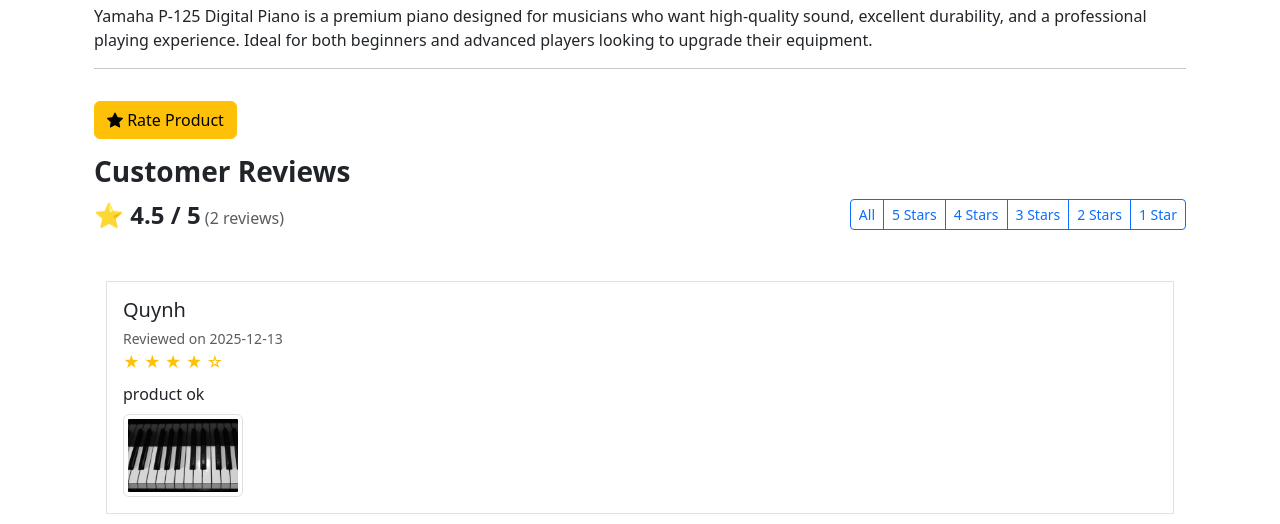
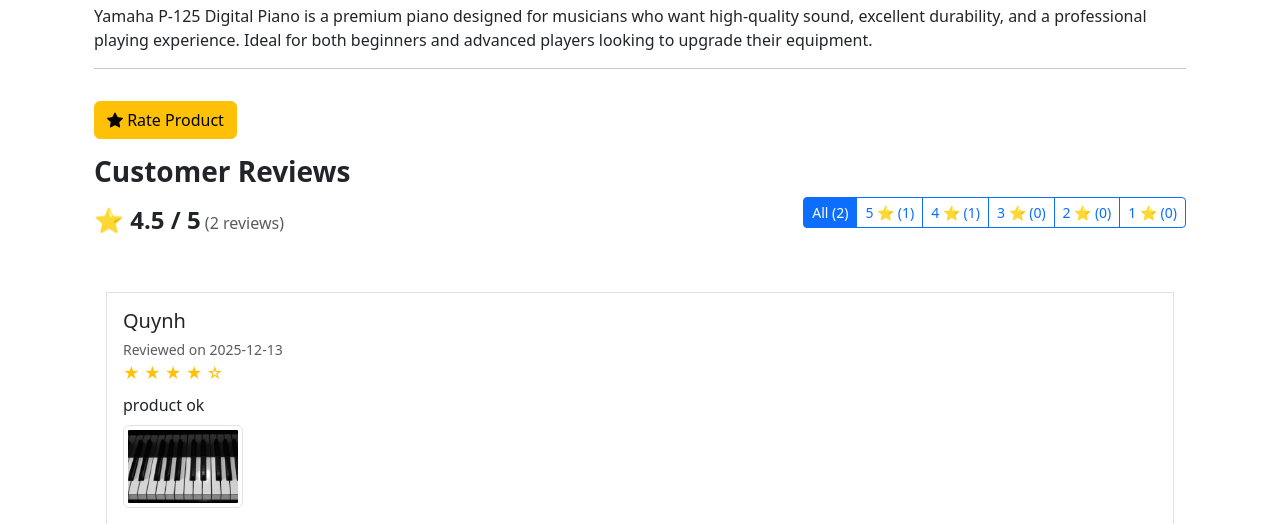
Before and after one commit to quynh106/InstrumentWeb, a Django app: page /19/ in a window 1280 px wide. Shown: the part 444-968 px from the top of the page. Run offline with Django 5.2, Linux system fonts and the light colour scheme; data comes from the database, SQL or seed files in the repository.

Commit message:
count reviews

```diff
--- a/products/templates/products/product_detail.html
+++ b/products/templates/products/product_detail.html
@@ -93,14 +93,25 @@
       </div>
 
       <!-- Star Filter Buttons -->
-      <div class="btn-group">
-        <a href="?star=all" class="btn btn-outline-primary btn-sm">All</a>
-        <a href="?star=5" class="btn btn-outline-primary btn-sm">5 Stars</a>
-        <a href="?star=4" class="btn btn-outline-primary btn-sm">4 Stars</a>
-        <a href="?star=3" class="btn btn-outline-primary btn-sm">3 Stars</a>
-        <a href="?star=2" class="btn btn-outline-primary btn-sm">2 Stars</a>
-        <a href="?star=1" class="btn btn-outline-primary btn-sm">1 Star</a>
+      {% with current_star=request.GET.star %}
+      <div class="btn-group mb-3" role="group">
+        <a
+          href="?star=all"
+          class="btn btn-sm {% if not current_star or current_star == 'all' %} btn-primary{% else %}btn-outline-primary{% endif %}"
+        >
+          All ({{ total_reviews }})
+        </a>
+
+        {% for item in star_filters %}
+        <a
+          href="?star={{ item.star }}"
+          class="btn btn-sm {% if current_star == item.star|stringformat:'s' %} btn-primary{% else %}btn-outline-primary{% endif %}"
+        >
+          {{ item.star }} ⭐ ({{ item.count }})
+        </a>
+        {% endfor %}
       </div>
+      {% endwith %}
     </div>
 
     <!--  reviews -->
@@ -115,14 +126,13 @@
         <!-- Rating -->
         <div class="text-warning mb-2">
           {% for i in "12345"|make_list %}
-            {% if forloop.counter <= review.rating %}
-              ★
+          {% if forloop.counter <= review.rating %}
+           ★
             {% else %}
-              ☆
+            ☆
             {% endif %}
-          {% endfor %}
+             {% endfor %}
         </div>
-
 
         <p class="mb-2">{{ review.comment }}</p>
 
--- a/products/templates/products/product_list.html
+++ b/products/templates/products/product_list.html
@@ -58,7 +58,8 @@
         data-bs-interval="3000"
       >
         <div class="carousel-inner h-100">
-          {% for product in products|slice:":5" %}
+          {% for product in new_products %}
+
           <div
             class="carousel-item {% if forloop.first %}active{% endif %} h-100"
           >
--- a/products/views.py
+++ b/products/views.py
@@ -1,6 +1,6 @@
 from django.shortcuts import render, get_object_or_404
 from .models import Product,Category, Brand, Review
-from django.db.models import Avg
+from django.db.models import Avg, Count
 from django.shortcuts import redirect
 
 
@@ -8,7 +8,6 @@
     search_query = request.GET.get('q', '')
     category_id = request.GET.get('category')
     brand_id = request.GET.get('brand')
-
 
     # filter
     sort_by = request.GET.get('sort')
@@ -20,15 +19,14 @@
 
     products = Product.get_filtered_products(search_query, category_id, brand_id)
 
-
-
-
     # APPLY SORTING
     if sort_by == "price_asc":
         products = products.order_by("price")
     elif sort_by == "price_desc":
         products = products.order_by("-price")
 
+    # 5 new products
+    new_products = Product.objects.order_by('-created_at')[:5]
 
     context = {
         'products': products,
@@ -37,8 +35,12 @@
         'brand_id': brand_id,
         'categories': Category.objects.all(),
         'brands': Brand.objects.all(),
+        'new_products': new_products,
     }
     return render(request, 'products/product_list.html', context)
+
+
+
 
 
 def product_detail(request, pk):
@@ -65,14 +67,33 @@
     products = Product.get_filtered_products(search_query, category_id, brand_id)
 
 # review
-    reviews = product.reviews.all()
+    all_reviews = product.reviews.all()
 
+# Đếm số review mỗi sao
+    rating_counts = (
+        all_reviews.values("rating").annotate(count=Count("id"))
+)
+
+    # Tạo list 5 → 1 (KHÔNG cần get_item)
+    star_filters = []
+    counts_map = {item["rating"]: item["count"] for item in rating_counts}
+
+    for i in range(5, 0, -1):
+        star_filters.append({
+        "star": i,
+        "count": counts_map.get(i, 0)
+    })
+
+# Lọc review để hiển thị
+    reviews = all_reviews
     star = request.GET.get("star")
     if star and star != "all":
         reviews = reviews.filter(rating=star)
 
-    average_rating = reviews.aggregate(avg=Avg("rating"))["avg"] or 0
-    total_reviews = reviews.count()
+# Trung bình & tổng
+    average_rating = all_reviews.aggregate(avg=Avg("rating"))["avg"] or 0
+    total_reviews = all_reviews.count()
+
 
     context = {
         'product': product,
@@ -86,8 +107,12 @@
         "reviews": reviews,
         "average_rating": round(average_rating, 1),
         "total_reviews": total_reviews,
+        "star_filters": star_filters,
     }
     return render(request, 'products/product_detail.html', context)
+
+
+
 
 def review_product(request, product_id):
     product = get_object_or_404(Product, id=product_id)
```
